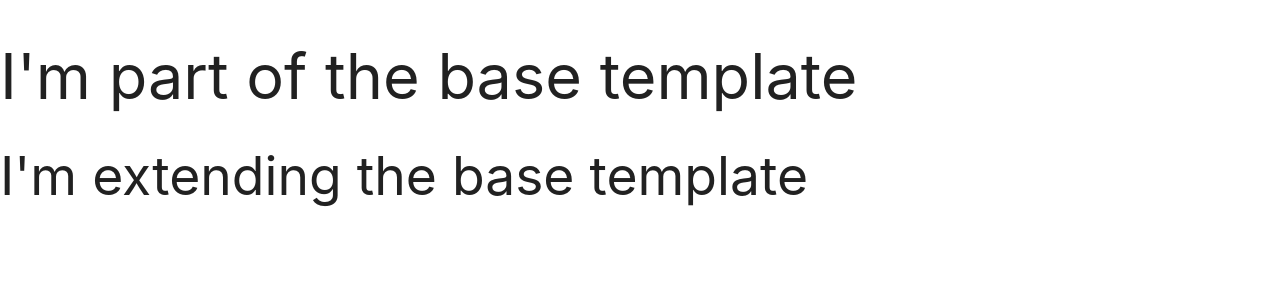
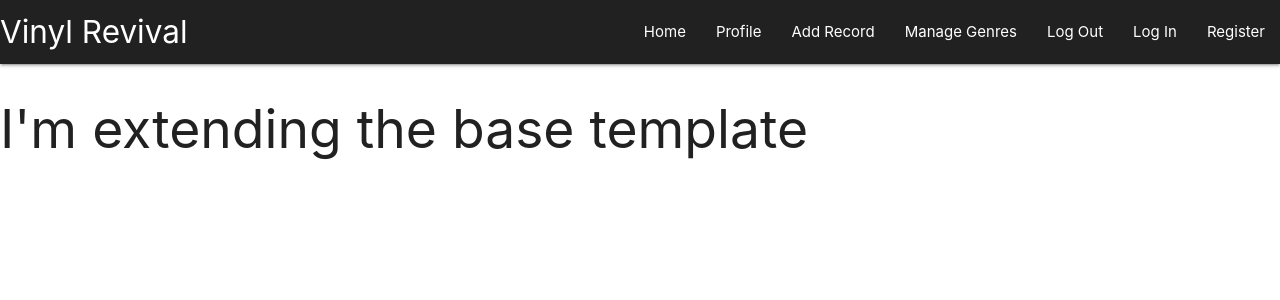
Before and after one commit to Code-Institute-Submissions/rebeccadev-ms3-vinyl-revival-project_AugResub, a Flask app: page / in a window 1280 px wide. Shown: the top 300 px of the page. Run offline with Flask 2, Linux system fonts and the light colour scheme; data that the repository does not hold is empty; some libraries are stand-ins or nearby versions.

Commit message:
Add Materialize Navbar and Sidenav

```diff
--- a/static/css/style.css
+++ b/static/css/style.css
@@ -0,0 +1,3 @@
+a {
+    color: rgb(255, 255, 255);
+  }
--- a/static/js/script.js
+++ b/static/js/script.js
@@ -0,0 +1,3 @@
+$(document).ready(function(){
+    $('.sidenav').sidenav();
+  });
--- a/templates/base.html
+++ b/templates/base.html
@@ -13,13 +13,44 @@
     <title>Vinyl Revival</title>
 </head>
 <body>
-    <h1>I'm part of the base template</h1>
+
+    <header>
+        <!-- top navbar-->
+        <nav class="nav-extended grey darken-4">
+            <div class="nav-wrapper">
+              <a href="#!" class="brand-logo">Vinyl Revival</a>
+              <a href="#" data-target="mobile-demo" class="sidenav-trigger"><i class="fas fa-bars"></i></a>
+              <ul class="right hide-on-med-and-down">
+                <li><a href="#">Home</a></li>
+                <li><a href="#">Profile</a></li>
+                <li><a href="#">Add Record</a></li>
+                <li><a href="#">Manage Genres</a></li>
+                <li><a href="#">Log Out</a></li>
+                <li><a href="#">Log In</a></li>
+                <li><a href="#">Register</a></li>
+              </ul>
+            </div>
+          </nav>
+
+         <!-- mobile navbar -->
+          <ul class="sidenav grey darken-4 white-text" id="mobile-demo">
+                <li><h4 class="center-align white-text">Vinyl Revival</h4></li>
+                <li><a href="#" class="white-text">Home</a></li>
+                <li><a href="#" class="white-text">Profile</a></li>
+                <li><a href="#" class="white-text">Add Record</a></li>
+                <li><a href="#" class="white-text">Manage Genres</a></li>
+                <li><a href="#" class="white-text">Log Out</a></li>
+                <li><a href="#" class="white-text">Log In</a></li>
+                <li><a href="#" class="white-text">Register</a></li>
+          </ul>
+    </header>
+
     {% block content %}
     {% endblock %}
 
     <script src="https://code.jquery.com/jquery-3.6.0.min.js" integrity="sha256-/xUj+3OJU5yExlq6GSYGSHk7tPXikynS7ogEvDej/m4=" crossorigin="anonymous"></script>
     <script src="https://cdnjs.cloudflare.com/ajax/libs/materialize/1.0.0/js/materialize.min.js"></script>
-    <script src="{{ url_for('static', filename='js/scipt.js') }}"></script>
+    <script src="{{ url_for('static', filename='js/script.js') }}"></script>
     {% block scripts %}
     {% endblock %}
 </body>
```
